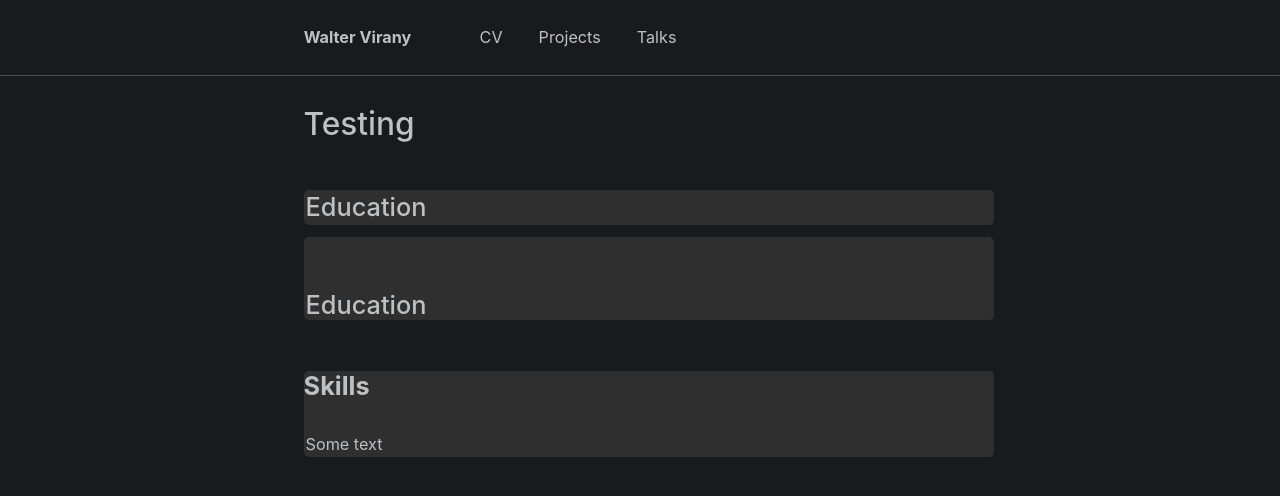
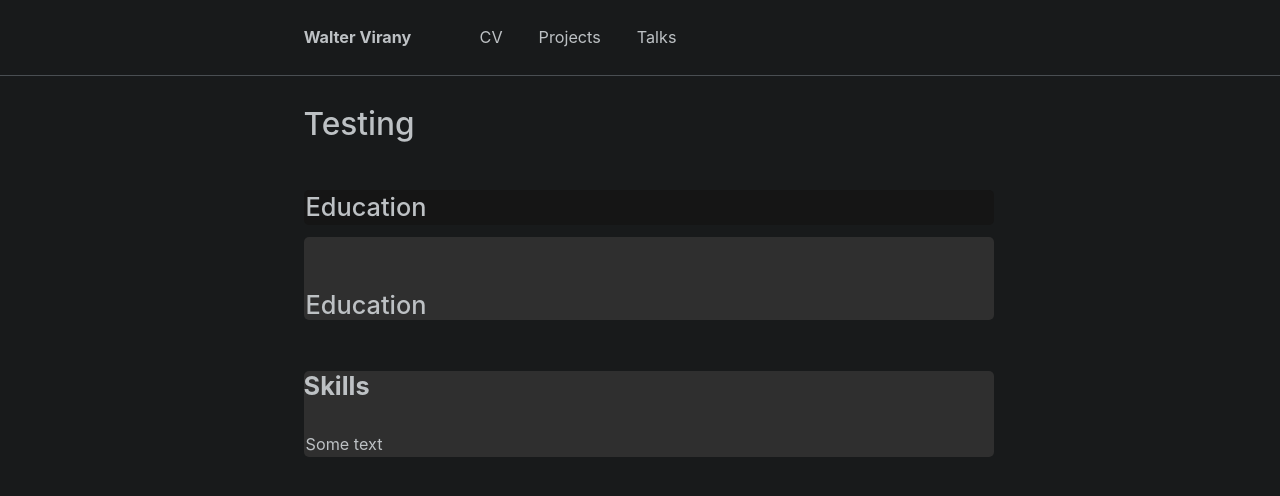
Before and after one commit to wvirany/wvirany.github.io, a Jekyll site: the page built from _pages/test.html, in a window 1280 px wide. Shown: the top 496 px of the page. Built offline with Jekyll 4.4.1, drawn with Linux system fonts in a browser that asks for light colours.

Commit message:
Update test.html

```diff
--- a/_pages/test.html
+++ b/_pages/test.html
@@ -18,7 +18,7 @@ author_profile: false
     border-color: rgb(213, 213, 213);
     /* border: 5px rgb(213, 213, 213); */
     border-radius: 5px; /* 5px rounded corners */
-    background-color: rgb(48, 47, 47);
+    background-color: rgb(21, 21, 21);
     width: 75%;
 }
 
```
